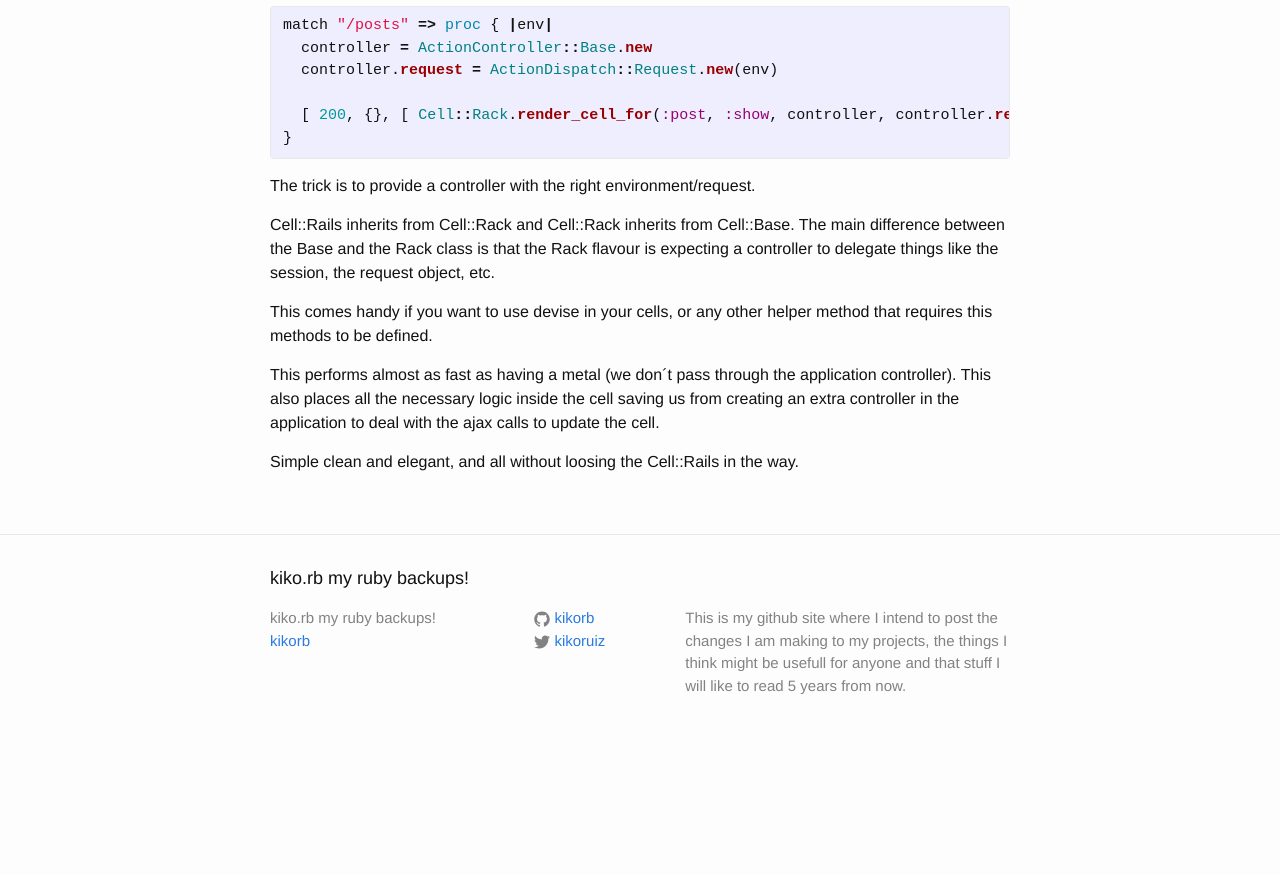
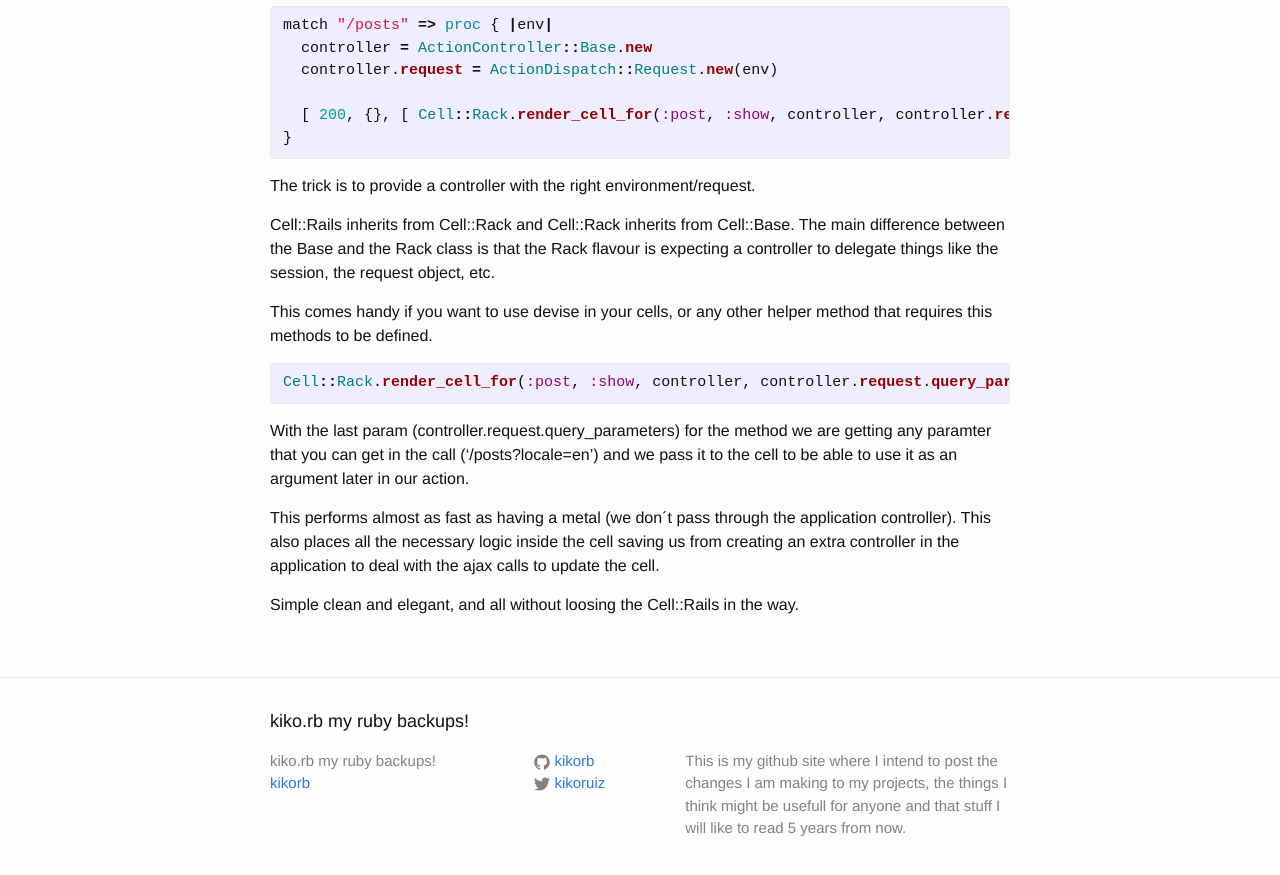
Before and after one commit to kikorb/kikorb.github.io, a Jekyll site: the page built from _posts/2015-05-19-mounting-rails-cells-in-rails-routes.md, in a window 1280 px wide and 900 px high, scrolled down 1049 px. Shown: the top 875 px of the window. Built offline with Jekyll 4.4.1, drawn with Linux system fonts in a browser that asks for light colours; before the commit the page ends 1806 px from its top, so only the background shows below that.

Commit message:
Changes in highlight syntax and typos

```diff
--- a/_posts/2015-05-19-mounting-rails-cells-in-rails-routes.md
+++ b/_posts/2015-05-19-mounting-rails-cells-in-rails-routes.md
@@ -55,6 +55,12 @@ Cell::Rails inherits from Cell::Rack and Cell::Rack inherits from Cell::Base. Th
 
 This comes handy if you want to use devise in your cells, or any other helper method that requires this methods to be defined.
 
+{% highlight ruby %}
+Cell::Rack.render_cell_for(:post, :show, controller, controller.request.query_parameters)
+{% endhighlight %}
+
+With the last param (controller.request.query_parameters) for the method we are getting any paramter that you can get in the call ('/posts?locale=en') and we pass it to the cell to be able to use it as an argument later in our action.
+
 This performs almost as fast as having a metal (we don´t pass through the application controller). This also places all the necessary logic inside the cell saving us from creating an extra controller in the application to deal with the ajax calls to update the cell.
 
 Simple clean and elegant, and all without loosing the Cell::Rails in the way.
```
